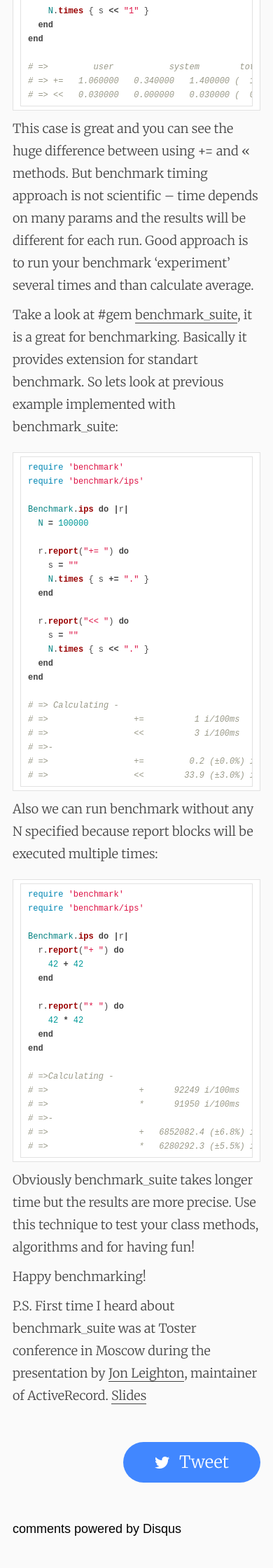
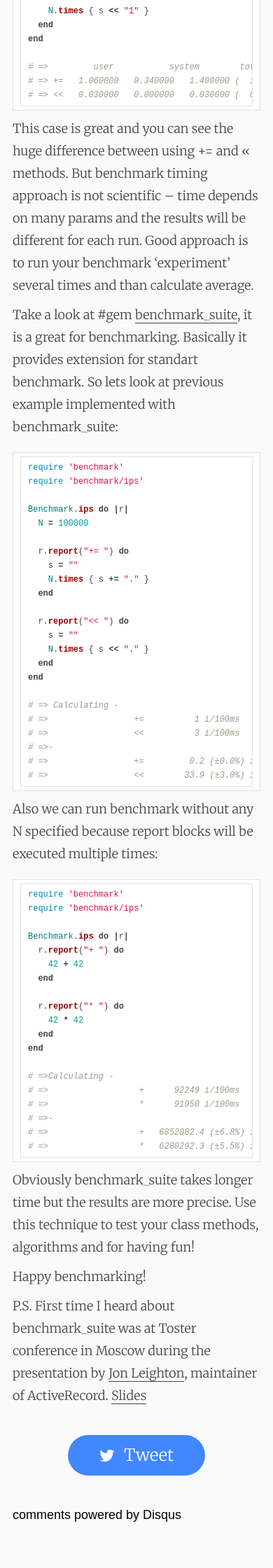
Before and after one commit to makaroni4/img-lint, a Jekyll site: the page built from _posts/2012-05-22-benchmarking-with-ruby.markdown, in a window 390 px wide. Shown: the part 801-3041 px from the top of the page at 70% size. Built offline with Jekyll 4.4.1, drawn with Linux system fonts in a browser that asks for light colours; nearby versions of some CDN libraries; comment, search, counter and statistics services are not loaded.

Commit message:
Fixed alignment of Twitter button on mobile

```diff
--- a/css/head.scss
+++ b/css/head.scss
@@ -260,10 +260,20 @@ body {
       width: 100%;
       margin-top: 20px;
     }
+  }
 
+  .post {
     &__credits {
-      margin-top: 30px;
+      margin-top: 40px;
     }
+
+    &__comments {
+      margin-top: 40px;
+    }
+  }
+
+  .credits {
+    justify-content: center;
   }
 
   img {
```
